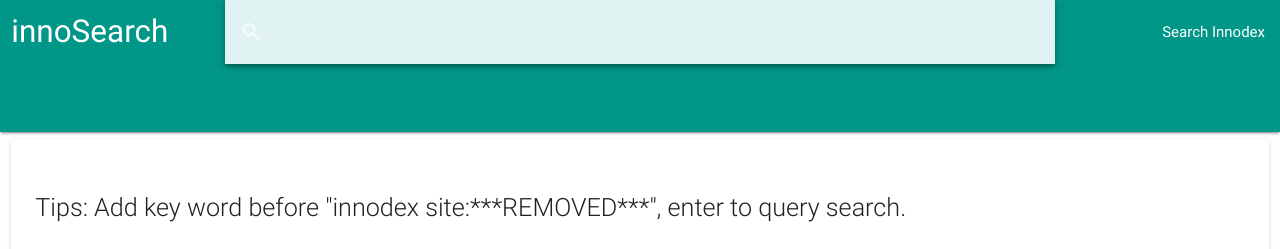
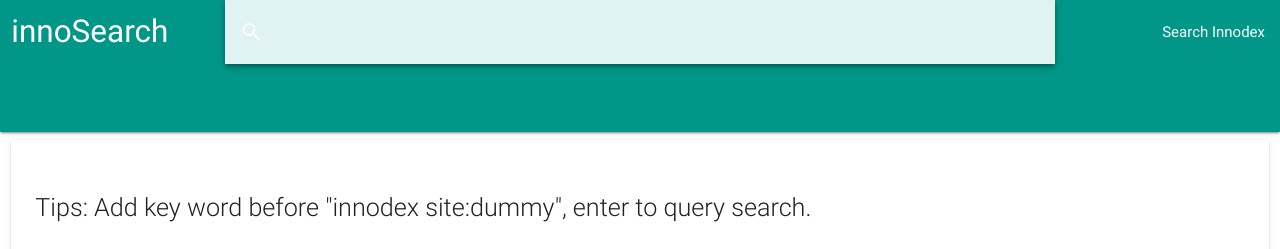
Before and after one commit to littlewey/yet-another-GSC-C-lighthouse, a Flask app: page /wiki in a window 1280 px wide. Shown: the top 249 px of the page. Run offline with Flask 2, Linux system fonts and the light colour scheme.

Commit message:
cleanup files

```diff
--- a/app/templates/developer.html
+++ b/app/templates/developer.html
@@ -35,8 +35,8 @@
         <p>Reach {{ developerName}} via below link to feedback, press Like or say thanks :-) </p>
       </div>
       <div class="card-action">
-        <a href="https://***REMOVED***/people?query={{ developerName }}">Find</a>
-        <a href="https://***REMOVED***/sites/searchcenter/Pages/peopleresults.aspx?k={{ developerName }}">myNet</a>
+        <a href="https://dummy/people?query={{ developerName }}">Find</a>
+        <a href="https://dummy/sites/searchcenter/Pages/peopleresults.aspx?k={{ developerName }}">myNet</a>
       </div>
     </div>
   </div>
--- a/app/templates/footer.html
+++ b/app/templates/footer.html
@@ -5,25 +5,25 @@
                 <h5 class="white-text">About innoSearch</h5>
                 <p class="grey-text text-lighten-4">Inno-Search [ɪnəˈsɜ:tʃ] </p>
                 <p class="grey-text text-lighten-3">Elegant, Fast, Usable, innoSearch is yet another search engine for GSC China Lighthouse. You could search for any innovation components registered in Lighthouse internal ECN network here in a just-working way.</p>
-                <p class="grey-text text-lighten-2"><a href="https://***REMOVED***/wiki/Innodex/InnoSearch">Read more.</a></p>
+                <p class="grey-text text-lighten-2"><a href="https://dummy/wiki/Innodex/InnoSearch">Read more.</a></p>
 
               </div>
               <div class="col l4 offset-l2 s12">
                 <h5 class="white-text">Links</h5>
                 <ul>
-                  <li><a class="grey-text text-lighten-3" href="https://***REMOVED***/wiki/Innodex">Guide</a></li>
-                  <li><a class="grey-text text-lighten-3" href="http://***REMOVED***:8780/lighthouse/tool/list.action">Lighthouse</a></li>
-                  <li><a class="grey-text text-lighten-3" href="https://***REMOVED***/wiki/Category:Innodex">innodex</a></li>
+                  <li><a class="grey-text text-lighten-3" href="https://dummy/wiki/Innodex">Guide</a></li>
+                  <li><a class="grey-text text-lighten-3" href="http://dummy:8780/lighthouse/tool/list.action">Lighthouse</a></li>
+                  <li><a class="grey-text text-lighten-3" href="https://dummy/wiki/Category:Innodex">innodex</a></li>
                   <li><a class="grey-text text-lighten-3" href="http://inno-search.com/drive">innodex Drive</a></li>
-                  <li><a class="grey-text text-lighten-3" href="https://***REMOVED***/wiki/Category:Cloud_innodex">innodex: Cloud</a></li>
+                  <li><a class="grey-text text-lighten-3" href="https://dummy/wiki/Category:Cloud_innodex">innodex: Cloud</a></li>
                 </ul>
               </div>
             </div>
           </div>
           <div class="footer-copyright">
             <div class="container">
-            © 2017 ***REMOVED***
-            <a class="grey-text text-lighten-4 right" href="https://***REMOVED***/#/threads/inGroup?type=in_group&feedId=11176854&view=all">Feedback</a>
+            © 2017 Ericsson
+            <a class="grey-text text-lighten-4 right" href="https://dummy/#/threads/inGroup?type=in_group&feedId=11176854&view=all">Feedback</a>
             </div>
           </div>
         </footer>
--- a/app/templates/wiki.html
+++ b/app/templates/wiki.html
@@ -11,9 +11,9 @@
       <div class="col s12">
         <div class="card-panel hoverable white">
           <span>
-            <p class="flow-text"> Tips: Add key word before "innodex site:***REMOVED***", enter to query search.</p>
+            <p class="flow-text"> Tips: Add key word before "innodex site:dummy", enter to query search.</p>
           </span>
-          <iframe name="iFrame1" width="100%" height="600" frameborder="0" src="http://***REMOVED***/solr/altsearch/browse?q=innodex+site%3A***REMOVED***"></iframe>
+          <iframe name="iFrame1" width="100%" height="600" frameborder="0" src="http://dummy/solr/altsearch/browse?q=innodex+site%3Adummy"></iframe>
         </div>
       </div>
     </div>
```
